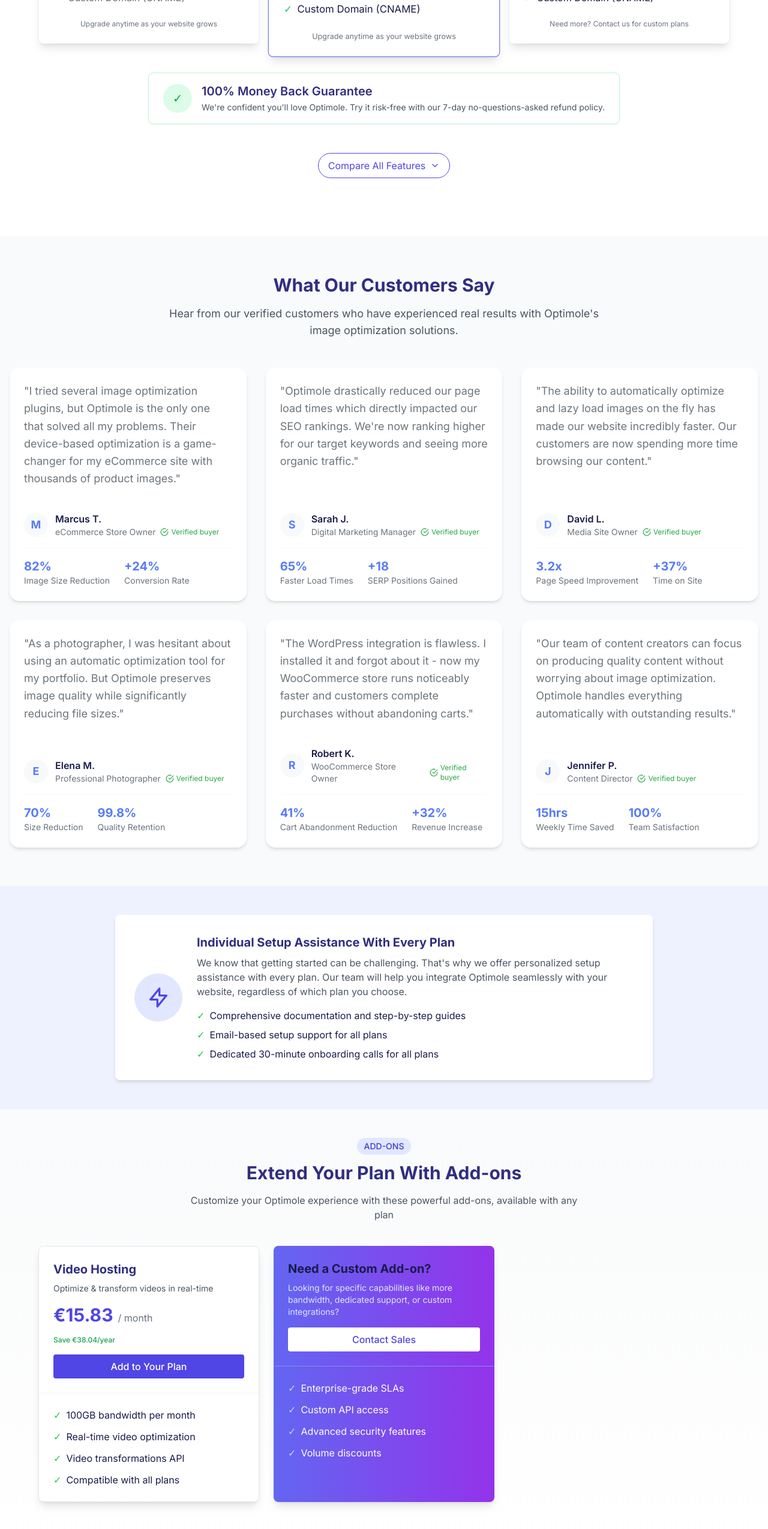
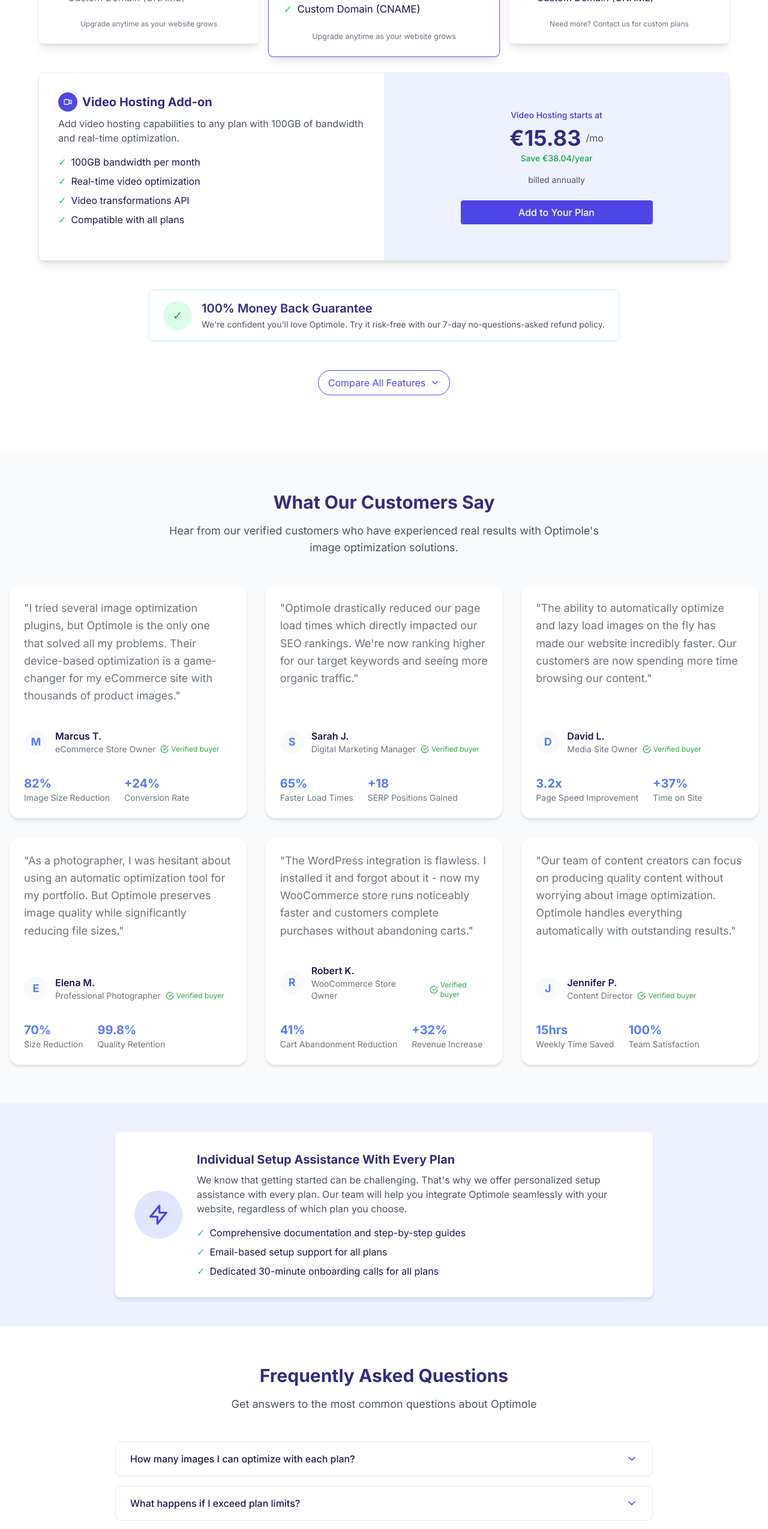
Before and after one commit to ineagu/ai-experiments, a React (Vite) app: page /pricing in a window 1280 px wide. Shown: the part 1380-3929 px from the top of the page at 60% size. Built offline with nearby package versions, Linux system fonts and the light colour scheme.

Commit message:
Redesign add-ons section to match example design

```diff
--- a/src/components/OptimolePricingRedesign.tsx
+++ b/src/components/OptimolePricingRedesign.tsx
@@ -460,6 +460,56 @@
             ))}
           </div>
 
+          {/* Add-ons Section - Redesigned to match example */}
+          <div className="mb-12 bg-white rounded-lg shadow-lg overflow-hidden border border-gray-200">
+            <div className="flex flex-col md:flex-row">
+              <div className="md:w-1/2 p-8 flex flex-col justify-center">
+                <div className="flex items-center mb-2">
+                  <div className="w-8 h-8 rounded-full bg-indigo-600 flex items-center justify-center mr-2">
+                    <svg xmlns="http://www.w3.org/2000/svg" className="h-4 w-4 text-white" fill="none" viewBox="0 0 24 24" stroke="currentColor">
+                      <path strokeLinecap="round" strokeLinejoin="round" strokeWidth={2} d="M15 10l4.553-2.276A1 1 0 0121 8.618v6.764a1 1 0 01-1.447.894L15 14M5 18h8a2 2 0 002-2V8a2 2 0 00-2-2H5a2 2 0 00-2 2v8a2 2 0 002 2z" />
+                    </svg>
+                  </div>
+                  <h3 className="text-xl font-bold text-indigo-900">Video Hosting Add-on</h3>
+                </div>
+                <p className="text-gray-600 mb-4">
+                  Add video hosting capabilities to any plan with 100GB of bandwidth and real-time optimization.
+                </p>
+                <ul className="space-y-2 mb-6">
+                  {addons[0].features.map((feature, i) => (
+                    <li key={i} className="flex items-start">
+                      <span className="text-green-500 mr-2">✓</span>
+                      <span>{feature}</span>
+                    </li>
+                  ))}
+                </ul>
+                <a href="#" className="md:hidden inline-block text-center bg-indigo-600 text-white py-2 px-4 rounded font-medium hover:bg-indigo-700 transition-colors">
+                  Add to Your Plan
+                </a>
+              </div>
+              <div className="md:w-1/2 bg-indigo-50 p-8 flex flex-col justify-center items-center text-center">
+                <div className="text-sm font-medium text-indigo-700">Video Hosting starts at</div>
+                <div className="flex items-center justify-center mt-2">
+                  <span className="text-4xl font-bold text-indigo-900">
+                    {isYearly ? addons[0].yearlyPrice : addons[0].monthlyPrice}
+                  </span>
+                  <span className="text-gray-600 ml-2">/mo</span>
+                </div>
+                {isYearly && (
+                  <div className="text-sm font-medium text-green-600 mt-1 mb-4">
+                    Save €38.04/year
+                  </div>
+                )}
+                <div className="text-sm text-gray-600 mb-6">
+                  billed {isYearly ? 'annually' : 'monthly'}
+                </div>
+                <a href="#" className="hidden md:inline-block text-center bg-indigo-600 text-white py-2 px-6 rounded font-medium hover:bg-indigo-700 transition-colors w-full max-w-xs">
+                  Add to Your Plan
+                </a>
+              </div>
+            </div>
+          </div>
+
           {/* Money Back Guarantee Badge */}
           <div className="flex justify-center mb-12">
             <div className="bg-white rounded-lg shadow-sm py-4 px-6 flex items-center border border-green-200">
@@ -589,90 +639,6 @@
         </div>
       </div>
 
-      {/* Add-ons Section */}
-      <section className="py-12 px-4 bg-gradient-to-b from-gray-50 to-white">
-        <div className="max-w-6xl mx-auto">
-          <div className="text-center mb-10">
-            <div className="inline-block bg-indigo-100 text-indigo-700 text-sm font-medium px-3 py-1 rounded-full mb-3">ADD-ONS</div>
-            <h2 className="text-3xl font-bold text-indigo-900 mb-4">Extend Your Plan With Add-ons</h2>
-            <p className="text-gray-600 max-w-2xl mx-auto">
-              Customize your Optimole experience with these powerful add-ons, available with any plan
-            </p>
-          </div>
-
-          <div className="grid grid-cols-1 md:grid-cols-3 gap-6 mb-10">
-            {addons.map((addon, index) => (
-              <div key={index} className="bg-white rounded-lg shadow-lg overflow-hidden border border-gray-200 hover:shadow-xl transition-shadow">
-                <div className="p-6 border-b border-gray-100">
-                  <h3 className="text-xl font-bold text-indigo-900 mb-2">{addon.name}</h3>
-                  <p className="text-gray-600 text-sm mb-4">{addon.description}</p>
-
-                  <div className="flex items-baseline mb-4">
-                    <span className="text-3xl font-bold text-indigo-600">
-                      {isYearly ? addon.yearlyPrice : addon.monthlyPrice}
-                    </span>
-                    <span className="text-gray-500 ml-2">/ month</span>
-                  </div>
-
-                  {isYearly && (
-                    <div className="text-xs font-medium text-green-600 mb-4">
-                      Save €38.04/year
-                    </div>
-                  )}
-
-                  <a href="#" className="block text-center bg-indigo-600 text-white py-2 px-4 rounded font-medium hover:bg-indigo-700 transition-colors">
-                    Add to Your Plan
-                  </a>
-                </div>
-
-                <div className="p-6">
-                  <div className="space-y-3">
-                    {addon.features.map((feature, i) => (
-                      <div key={i} className="flex items-start">
-                        <span className="text-green-500 mr-2">✓</span>
-                        <span>{feature}</span>
-                      </div>
-                    ))}
-                  </div>
-                </div>
-              </div>
-            ))}
-
-            <div className="bg-gradient-to-r from-indigo-500 to-purple-600 rounded-lg shadow-lg overflow-hidden text-white">
-              <div className="p-6 border-b border-indigo-400">
-                <h3 className="text-xl font-bold mb-2">Need a Custom Add-on?</h3>
-                <p className="text-indigo-100 text-sm mb-4">Looking for specific capabilities like more bandwidth, dedicated support, or custom integrations?</p>
-
-                <a href="#" className="block text-center bg-white text-indigo-600 py-2 px-4 rounded font-medium hover:bg-indigo-50 transition-colors">
-                  Contact Sales
-                </a>
-              </div>
-
-              <div className="p-6">
-                <div className="space-y-3">
-                  <div className="flex items-start">
-                    <span className="text-indigo-200 mr-2">✓</span>
-                    <span>Enterprise-grade SLAs</span>
-                  </div>
-                  <div className="flex items-start">
-                    <span className="text-indigo-200 mr-2">✓</span>
-                    <span>Custom API access</span>
-                  </div>
-                  <div className="flex items-start">
-                    <span className="text-indigo-200 mr-2">✓</span>
-                    <span>Advanced security features</span>
-                  </div>
-                  <div className="flex items-start">
-                    <span className="text-indigo-200 mr-2">✓</span>
-                    <span>Volume discounts</span>
-                  </div>
-                </div>
-              </div>
-            </div>
-          </div>
-        </div>
-      </section>
-
       {/* FAQ Section */}
       <div className="py-16 px-4 bg-white">
         <div className="max-w-4xl mx-auto">
```
Also changed, not shown: 5 other files (tests, documents, lock files or other folders).
